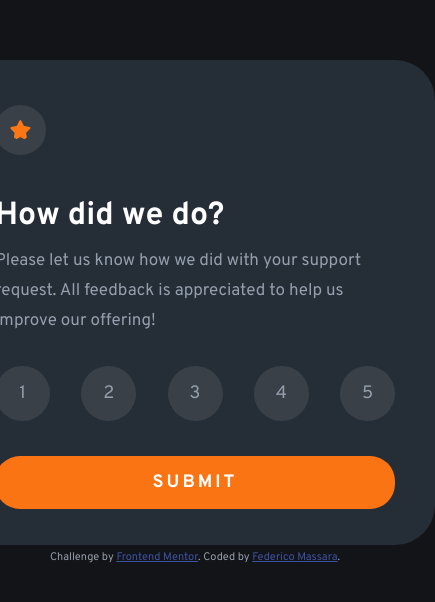
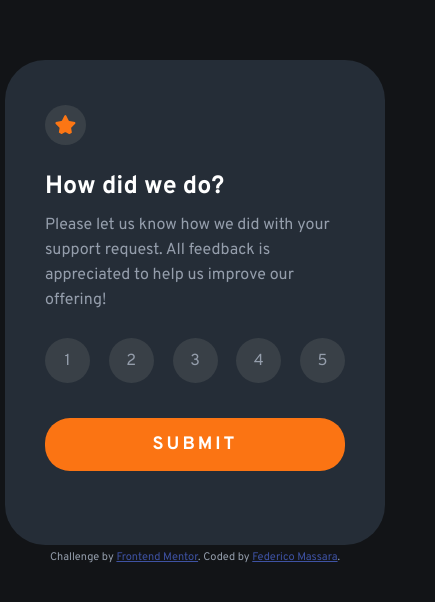
Before and after one commit to femas1/interactive-rating-component, a plain HTML site: page index.html in a window 390 px wide. Shown: the part 110-712 px from the top of the page, 435 px wide, since content can reach past the window. Drawn offline with Linux system fonts and the light colour scheme.

Commit message:
mobile design added

```diff
--- a/styles.css
+++ b/styles.css
@@ -151,6 +151,44 @@ body {
     color: hsl(228, 45%, 44%);
 }
 
+/* RESPONSIVE DESIGN */
+
+@media (max-width: 490px) {
+    .container, .container__thanks {
+        background-color: hsl(213, 19%, 18%);
+        height: 485px;
+        width: 380px;
+        border-radius: 40px;
+        padding: 40px;
+    }
+
+    .container__star {
+        padding: 10px;
+        height: 40px;
+        background-color: hsl(210, 11%, 25%);
+        border-radius: 50%;
+        margin-top: 5px;
+        margin-bottom: 20px;
+    }
+
+    .container__text__heading {
+        font-size: 25px;
+    }
+
+    .container__text__paragraph, .container__thanks__paragraph {
+        font-size: 16px;
+        line-height: 25px;
+        margin-bottom: 25px;
+    }
+
+    .container__rating__number {
+        font-size: 16px;
+        height: 45px;
+        width: 45px;
+        border-radius: 50%;
+    }
+}
+
 .hidden {
     display: none;
 }
```
Also changed, not shown: index.js (line endings or trailing spaces).
